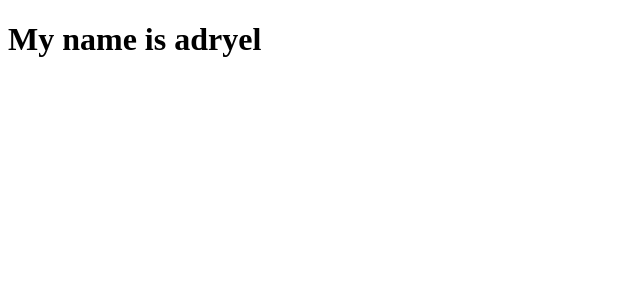
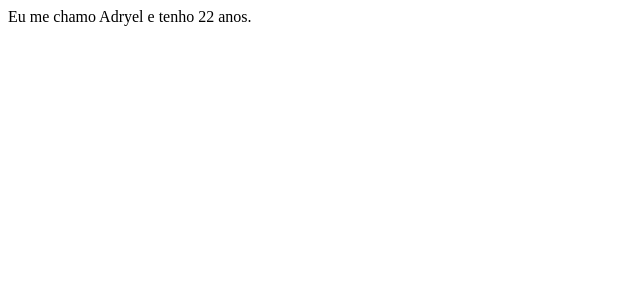
Before and after one commit to Adryel0713/Vite-React, a React (Vite) app: page / in a window 1280 px wide. Shown: the top 300 px of the page, without its empty margins (0-640 px from the left). Built offline with nearby package versions, Linux system fonts and the light colour scheme.

Commit message:
UseContext

```diff
--- a/src/App.jsx
+++ b/src/App.jsx
@@ -1,15 +1,22 @@
 import { createContext } from "react"
-import Componenta2 from "./Components/Componenta2";
+import Component1 from "./Components/Component1"
 
-export const Data = createContext();
+export const Data = createContext()
+export const Data2 = createContext()
 
 const App = () => {
 
+  const name = "Adryel"
+  const age = 22;
 
   return (
-    <Data.Provider value={"adryel"}>
-      <Componenta2 />
+  <div>
+    <Data.Provider value={name}>
+      <Data2.Provider value={age}>
+        <Component1 />
+      </Data2.Provider>
     </Data.Provider>
+  </div>
   )
 }
 
--- /dev/null
+++ b/src/Components/Component1.jsx
@@ -0,0 +1,9 @@
+import Component2 from "./Component2"
+
+const Component1 = () => {
+  return (
+    <div><Component2 /></div>
+  )
+}
+
+export default Component1
--- /dev/null
+++ b/src/Components/Component2.jsx
@@ -0,0 +1,15 @@
+import { Data, Data2 } from "../App"
+
+import { useContext } from "react"
+
+const Component2 = () => {
+
+    const nome = useContext(Data)
+    const idade = useContext(Data2)
+
+  return (
+    <div>Eu me chamo {nome} e tenho {idade} anos.</div>
+  )
+}
+
+export default Component2
--- a/src/Components/Componenta2.jsx
+++ /dev/null
@@ -1,13 +0,0 @@
-import { Data } from "../App"
-
-const Componenta2 = ({name}) => {
-  return (
-    <Data.Consumer>
-      {name => (
-        <h1>My name is {name}</h1>
-      )}
-    </Data.Consumer>
-  )
-}
-
-export default Componenta2
```
Also changed, not shown: src/Components/Componenta1.jsx (deleted, +0 -9 lines).
